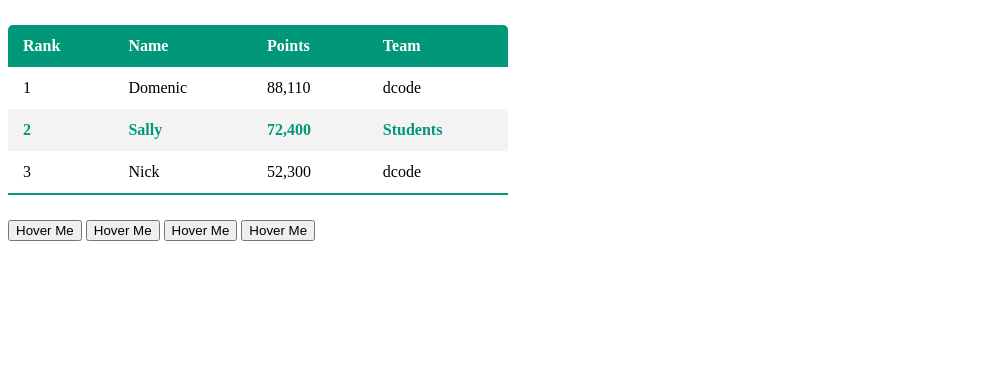
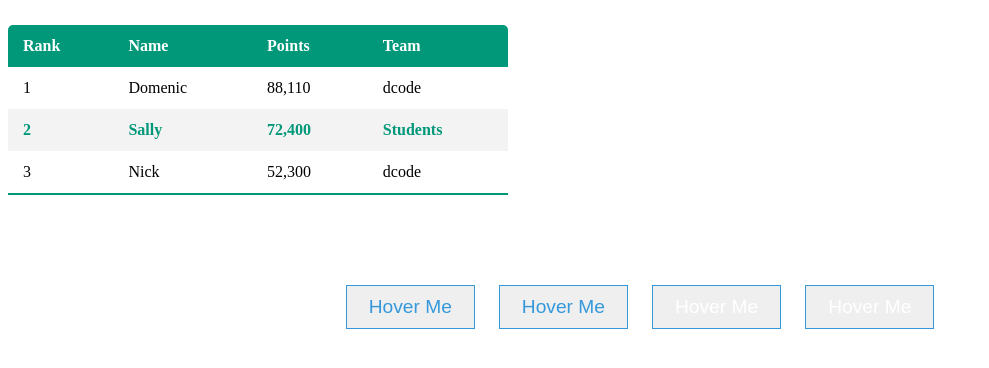
Before and after one commit to mehdisheikhbaqeri/Tutorials, a plain HTML site: page index.html in a window 1280 px wide. Shown: the whole page, without its empty margins (0-989 px from the left). Drawn offline with Linux system fonts and the light colour scheme; a web font is replaced by a local one.

Commit message:
css btn and Up to the Hover

```diff
--- a/Style/index.css
+++ b/Style/index.css
@@ -35,3 +35,33 @@ td {
   font-weight: 700;
   color: #009879;
 }
+/* added button  */
+
+.container {
+  text-align: center;
+  margin-top: 5rem;
+}
+.btn {
+  border: 1px solid #3498db;
+  padding: 10px 22px;
+  font-size: 1.2rem;
+  cursor: pointer;
+  margin: 10px;
+  transition: 0.8s;
+}
+.btn1,
+.btn2 {
+  color: #3498db;
+}
+.btn3,
+.btn4 {
+  color: #fff;
+}
+.btn1:hover,
+.btn2:hover {
+  color: #fff;
+}
+.btn3:hover,
+.btn4:hover {
+  color: #3498db;
+}
```
